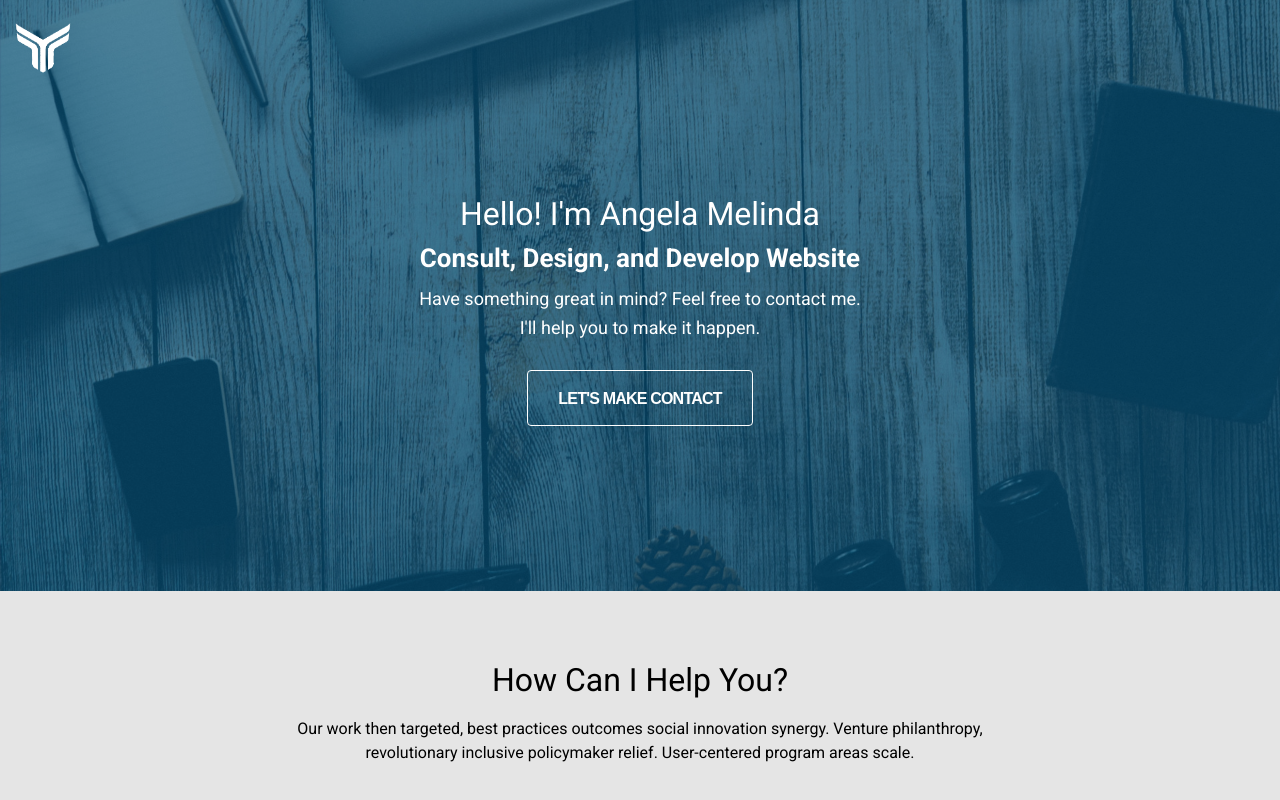
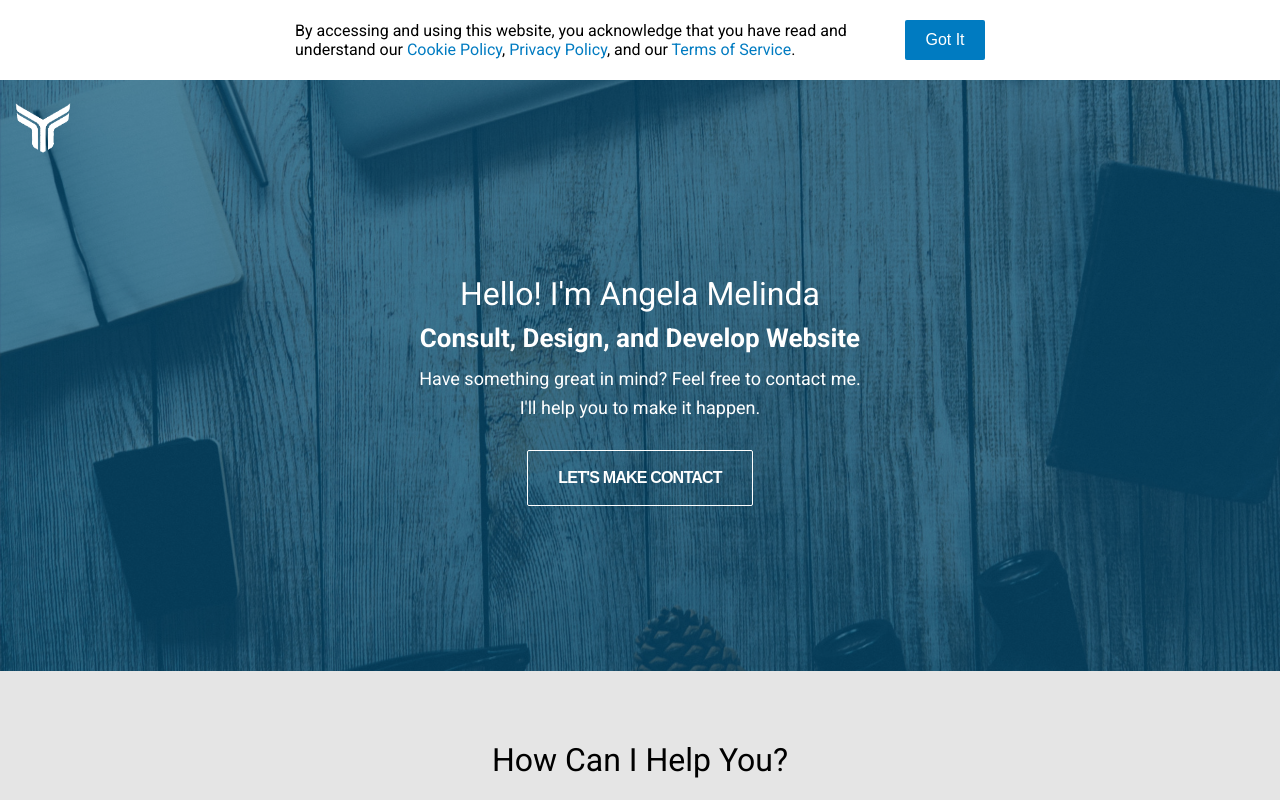
Before and after one commit to angelamelinda/profileapp, a React (Create React App) app: page / in a window 1280 px wide. Shown: the top 800 px of the page. Built offline with nearby package versions, Linux system fonts and the light colour scheme.

Commit message:
Add NotificationPanel

```diff
--- a/src/components/Header/index.styled.ts
+++ b/src/components/Header/index.styled.ts
@@ -3,6 +3,7 @@ import styled from "styled-components";
 export const HeaderBar = styled.div`
   position: absolute;
   z-index: 99;
+  width: 100%;
 `;
 
 export const HeaderContainer = styled.div`
--- a/src/components/Hero/index.styled.ts
+++ b/src/components/Hero/index.styled.ts
@@ -65,20 +65,15 @@ export const HeroButtonWrapper = styled.div`
 export const HeroButton = styled.button`
   background: transparent;
   border: 1px solid ${COLOR.WHITE};
-  border-radius: 4px;
-  cursor: pointer;
   color: ${COLOR.WHITE};
   margin-left: auto;
   margin-right: auto;
   height: 56px;
-  width: 100%;
   max-width: 226px;
   text-transform: uppercase;
   font-weight: ${FONT_WEIGHT.BOLD};
-  font-size: calc(16 / 16 * 1rem);
   letter-spacing: -0.8px;
   line-height: 54px;
-  transition: all 0.5s ease;
 
   &:hover {
     background: ${COLOR.WHITE};
--- a/src/components/HighlightsItem/index.styled.ts
+++ b/src/components/HighlightsItem/index.styled.ts
@@ -35,7 +35,7 @@ export const HightlightsItemColumn = styled.div`
 `;
 
 export const HightlightsItemWrapper = styled.div`
-  padding: 16px;
+  padding: 20px;
   border: 1px solid ${COLOR.SILVER_CHALICE};
   height: 100%;
 `;
--- /dev/null
+++ b/src/components/NotificationPanel/index.styled.ts
@@ -0,0 +1,54 @@
+import styled from "styled-components";
+import { COLOR } from "../../constants";
+
+export const NotificationPanelWrapper = styled.div`
+  padding-top: 20px;
+  padding-bottom: 20px;
+  z-index: 100;
+  width: 100%;
+  background: ${COLOR.WHITE};
+  transition: all 0.5s ease;
+  position: sticky;
+  top: 0;
+
+  &.notification--not-active {
+    display: none;
+  }
+`;
+
+export const NotificationPanelContainer = styled.div``;
+
+export const NotificationPanelContent = styled.div`
+  display: flex;
+  justify-content: space-between;
+  align-items: center;
+`;
+
+export const NotificationPanelText = styled.div`
+  a {
+		color: ${COLOR.BLUE}
+		text-decoration: none;
+		transition: all .5s ease;
+
+		&:hover {
+			color: ${COLOR.ORANGE}
+		}
+  }
+`;
+
+export const NotificationPanelButtonWrapper = styled.div`
+  width: 100%;
+  max-width: 80px;
+`;
+
+export const NotificationPanelButton = styled.button`
+  background-color: ${COLOR.BLUE};
+  color: ${COLOR.WHITE};
+  height: 40px;
+  line-height: 40px;
+  border: 0;
+
+  &:hover {
+    background-color: ${COLOR.ORANGE};
+  }
+`;
--- /dev/null
+++ b/src/components/NotificationPanel/index.tsx
@@ -0,0 +1,55 @@
+import React, { FC } from "react";
+import {
+  NotificationPanelWrapper,
+  NotificationPanelContainer,
+  NotificationPanelContent,
+  NotificationPanelButtonWrapper,
+  NotificationPanelButton,
+  NotificationPanelText
+} from "./index.styled";
+import { NOTIFICATION_PANEL } from "../../config/data";
+
+interface INotificationPanel {
+  isComing: boolean;
+  isLeaving: boolean;
+  isActive: boolean;
+  handleClickNotification: () => void;
+}
+
+const NotificationPanel: FC<INotificationPanel> = ({
+  handleClickNotification,
+  isComing,
+  isLeaving,
+  isActive
+}) => {
+  return (
+    <NotificationPanelWrapper
+      id="notification-panel"
+      className={`${isLeaving ? "slideInUp animated" : ""} ${
+        isComing ? "slideInDown animated" : ""
+      } ${isActive ? "notification--active" : "notification--not-active"} `}>
+      <NotificationPanelContainer
+        id="notification-panel__container"
+        className="container">
+        <NotificationPanelContent id="notification-panel__content">
+          <NotificationPanelText id="notification-panel__text">
+            By accessing and using this website, you acknowledge that you have
+            read and understand our{" "}
+            <a href="http://google.com">Cookie Policy</a>,{" "}
+            <a href="http://google.com">Privacy Policy</a>, and our{" "}
+            <a href="http://google.com">Terms of Service</a>.
+          </NotificationPanelText>
+          <NotificationPanelButtonWrapper>
+            <NotificationPanelButton
+              className="button"
+              onClick={handleClickNotification}>
+              {NOTIFICATION_PANEL.BUTTON}
+            </NotificationPanelButton>
+          </NotificationPanelButtonWrapper>
+        </NotificationPanelContent>
+      </NotificationPanelContainer>
+    </NotificationPanelWrapper>
+  );
+};
+
+export default NotificationPanel;
--- a/src/containers/Profile/index.tsx
+++ b/src/containers/Profile/index.tsx
@@ -3,11 +3,64 @@ import Header from "../../components/Header";
 import Hero from "../../components/Hero";
 import Footer from "../../components/Footer";
 import HighlightsPanel from "../../components/HighlightsPanel";
+import NotificationPanel from "../../components/NotificationPanel";
 
 class Profile extends PureComponent<{}> {
+  state = {
+    notificationIsActive: true,
+    notificationIsComing: false,
+    notificationIsLeaving: false
+  };
+
+  componentDidMount() {
+    this.setState(
+      {
+        notificationIsComing: true
+      },
+      () => {
+        setTimeout(() => {
+          this.setState({
+            notificationIsComing: false
+          });
+        }, 1000);
+      }
+    );
+  }
+
+  handleClickNotification = () => {
+    this.setState(
+      {
+        notificationIsLeaving: true
+      },
+      () => {
+        setTimeout(() => {
+          this.setState({
+            notificationIsActive: false
+          });
+        }, 500);
+        setTimeout(() => {
+          this.setState({
+            notificationIsLeaving: false
+          });
+        }, 1000);
+      }
+    );
+  };
+
   render() {
+    const {
+      notificationIsActive,
+      notificationIsComing,
+      notificationIsLeaving
+    } = this.state;
     return (
       <>
+        <NotificationPanel
+          isComing={notificationIsComing}
+          isLeaving={notificationIsLeaving}
+          isActive={notificationIsActive}
+          handleClickNotification={this.handleClickNotification}
+        />
         <Header />
         <Hero />
         <HighlightsPanel />
--- a/src/index.styled.ts
+++ b/src/index.styled.ts
@@ -48,4 +48,78 @@ h1, h2, h3, h4, h5, h6, p {
   margin-top: 0;
   margin-bottom: 0;
 }
+
+.button {
+  padding: 0;
+  border-radius: 2px;
+  transition: all 0.5s ease;
+  cursor:pointer;
+  font-size: calc(16 / 16 * 1rem);
+  width: 100%;
+}
+
+.animated {
+  animation-duration: 1s;
+  animation-fill-mode: forwards;
+}
+
+.slideInDown {
+  animation-name: slideInDown;
+}
+
+.slideInUp {
+  animation-name: slideInUp;
+}
+
+.slideInLeft {
+  animation-name: slideInLeft;
+}
+
+.slideInRight {
+  animation-name: slideInRight;
+}
+
+@keyframes slideInDown {
+  from {
+    transform: translate3d(0, -100%, 0);
+    visibility: visible;
+  }
+
+  to {
+    transform: translate3d(0, 0, 0);
+  }
+}
+
+@keyframes slideInLeft {
+  from {
+    transform: translate3d(-100%, 0, 0);
+    visibility: visible;
+  }
+
+  to {
+    transform: translate3d(0, 0, 0);
+  }
+}
+
+@keyframes slideInRight {
+  from {
+    transform: translate3d(100%, 0, 0);
+    visibility: visible;
+  }
+
+  to {
+    transform: translate3d(0, 0, 0);
+  }
+}
+
+@keyframes slideInUp {
+  from {
+    transform: translate3d(0, 0, 0);
+    visibility: visible;
+  }
+
+  to {
+    transform: translate3d(0, -100%, 0);
+  }
+}
 `;
```
